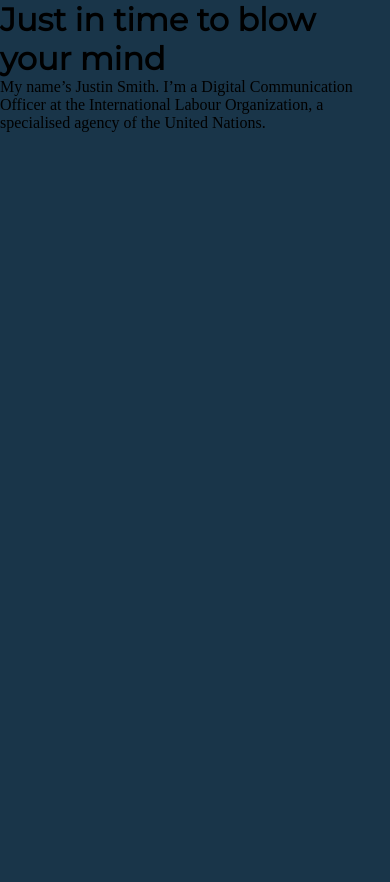
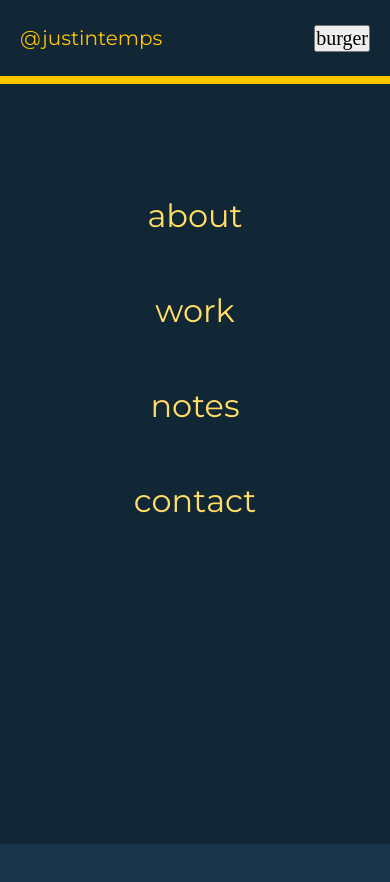
Before and after one commit to justintemps/justintemps, a SvelteKit app: page / in a window 390 px wide. Shown: the top 882 px of the page. Before the commit the page ends 844 px from the top, so only its background shows below. Built offline with nearby package versions, Linux system fonts and the light colour scheme.

Commit message:
Page structure and nav wip

```diff
--- /dev/null
+++ b/src/lib/Nav.svelte
@@ -0,0 +1,157 @@
+<script lang="ts">
+  import classnames from "classnames";
+  import { page } from "$app/stores";
+
+  type NavItem = {
+    href: string;
+    name: string;
+    label?: string;
+    className?: string;
+  };
+
+  const navItems = ["about", "work", "notes", "contact"];
+
+  let path = $derived($page.url.pathname);
+</script>
+
+{#snippet navItem(item: NavItem)}
+  <li class={classnames(item.className, { selected: path === item.href })}>
+    <a aria-label={item.label} href={item.href}>{item.name}</a>
+  </li>
+{/snippet}
+
+{#snippet menuItems(navItems: string[])}
+  <ul class="nav-items">
+    {#each navItems as item}
+      {@render navItem({ href: `/${item}`, name: item })}
+    {/each}
+  </ul>
+{/snippet}
+
+<nav>
+  <div class="top-menu">
+    <ul>
+      {@render navItem({
+        href: "/",
+        name: "justintemps",
+        label: "home",
+        className: "home"
+      })}
+      <li class="desktop-menu">
+        {@render menuItems(navItems)}
+      </li>
+    </ul>
+    <button class="hamburger">burger</button>
+  </div>
+  <div class="mobile-menu">
+    {@render menuItems(navItems)}
+  </div>
+</nav>
+
+<style lang="scss">
+  nav {
+    background: var(--color--bg--accent);
+  }
+
+  .top-menu {
+    display: flex;
+    justify-content: center;
+    align-items: center;
+    border-bottom: rem(8px) solid var(--color--brand);
+    height: rem(84px);
+    font-size: rem(20px);
+    padding-inline: rem(20px);
+  }
+
+  ul {
+    display: flex;
+    flex-flow: row nowrap;
+    align-items: center;
+    justify-content: space-between;
+    list-style: none;
+    width: 100%;
+    max-width: var(--size--content--max);
+  }
+
+  li {
+    color: var(--color--accent);
+  }
+
+  li.home {
+    flex: 1 1 auto;
+
+    &:before {
+      content: "@";
+      color: inherit;
+    }
+  }
+
+  li:not(:first-child) {
+    padding-inline-start: rem(48px);
+  }
+
+  li:hover {
+    color: var(--color--brand);
+  }
+
+  a {
+    color: inherit;
+    text-decoration: none;
+  }
+
+  .selected {
+    color: var(--color--brand);
+
+    a {
+      text-decoration: underline;
+      text-underline-offset: rem(8px);
+      text-decoration-thickness: rem(4px);
+    }
+  }
+
+  .hamburger,
+  .mobile-menu {
+    display: none;
+  }
+
+  @media (max-width: 768px) {
+    nav {
+      height: 100vh;
+    }
+
+    .desktop-menu {
+      display: none;
+    }
+
+    .home {
+      font-size: rem(20px);
+
+      a {
+        text-decoration: none;
+      }
+    }
+
+    .hamburger {
+      display: block;
+    }
+
+    .mobile-menu {
+      display: block;
+      height: 100%;
+      padding-block: rem(84px);
+    }
+
+    .nav-items {
+      flex-direction: column;
+    }
+
+    li {
+      padding-block: rem(28px);
+      font-size: rem(32px);
+    }
+
+    li:not(:first-child) {
+      padding-inline-start: 0;
+    }
+  }
+</style>
--- a/src/routes/+layout.svelte
+++ b/src/routes/+layout.svelte
@@ -1,6 +1,8 @@
 <script>
   import "@fontsource/montserrat";
   import "./app.scss";
+  import Nav from "$lib/Nav.svelte";
 </script>
 
+<Nav />
 <slot />
--- a/src/routes/+page.svelte
+++ b/src/routes/+page.svelte
@@ -1,9 +1,3 @@
-<h1>Just in time to blow your mind</h1>
-<p>My name’s Justin Smith. I’m a Digital Communication Officer at the International Labour Organization, a specialised agency of the United Nations.</p>
-
-<style lang="scss">
-  h1 {
-    font-size: to-rem(136px);
-    line-height: to-rem(148px);
-  }
-</style>
+<script>
+  import Nav from "$lib/Nav.svelte";
+</script>
```
Also changed, not shown: src/routes/about/+page.svelte (added), src/routes/contact/+page.svelte (added), src/routes/notes/+page.svelte (added), src/routes/work/+page.svelte (added).
